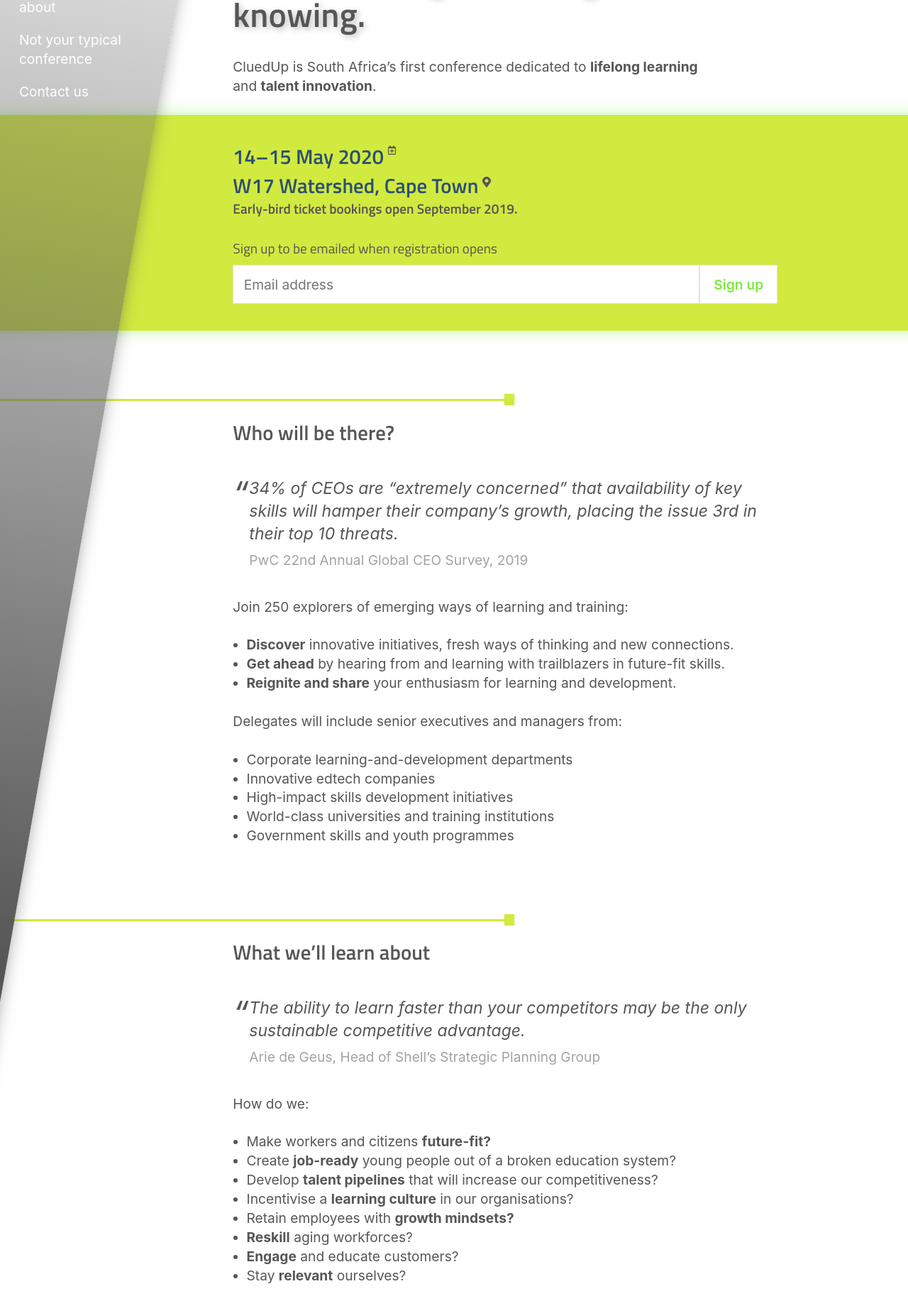
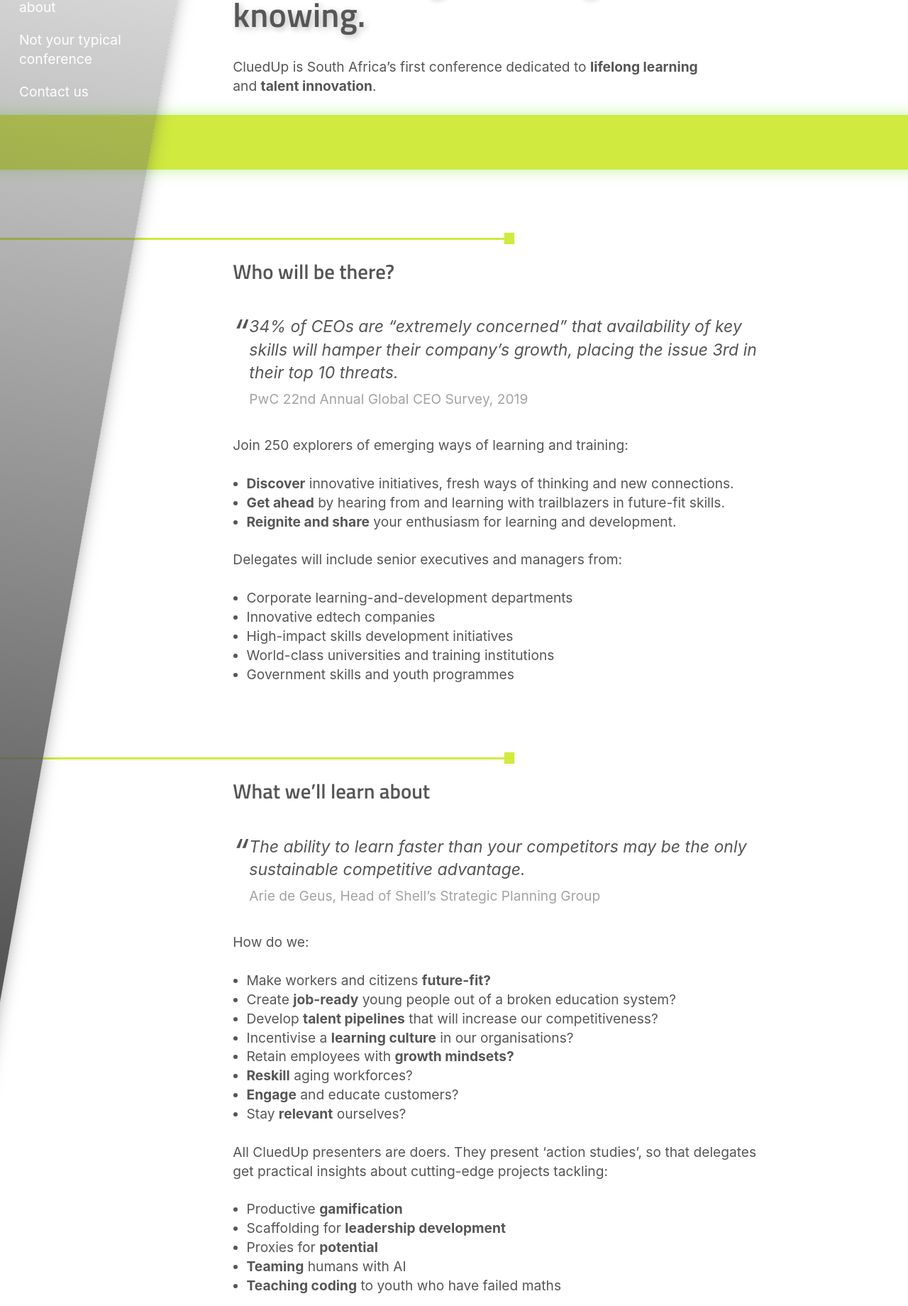
Before and after one commit to cluedup/cluedupconference, a Jekyll site: the page built from index.md, in a window 1280 px wide. Shown: the part 437-2277 px from the top of the page at 71% size. Built offline with Jekyll 4.4.1, drawn with Linux system fonts in a browser that asks for light colours; some of the changed lines change nothing that is shown; some of the changed text lies outside the part shown.

Commit message:
Hide dates etc and signup form

```diff
--- a/index.md
+++ b/index.md
@@ -10,6 +10,7 @@ CluedUp is South Africa’s first conference dedicated to **lifelong learning**
 
 <section class="call-to-action" markdown="1" id="call-to-action">
 
+{% comment %}
 <!-- For setting this link, see https://stackoverflow.com/a/19867654/1781075 -->
 [14–15 May 2020](https://calendar.google.com/calendar/r/eventedit?text=CluedUp+Conference&dates=20200514/20200516&details=For+details,+link+here:+https://cluedupconference.com&location=Workshop17+Watershed,+Cape+Town){:target="_blank"}
 {:.date}
@@ -28,6 +29,7 @@ Sign up to be emailed when registration opens
     <span class="hidden"><input name="bot-field"></span>
     <input type="submit" class="email-form-submit" value="Sign up">
 </form>
+ {% endcomment %}
 
 </section>
 
@@ -88,9 +90,11 @@ All CluedUp presenters are doers. They present 'action studies', so that delegat
 
 </section>
 
+{% comment %}
 <section class="call-to-action" markdown="1">
 [Sign up to be emailed when the programme is published.](#call-to-action)
 </section>
+{% endcomment %}
 
 
 <section class="info" markdown="1">
```
